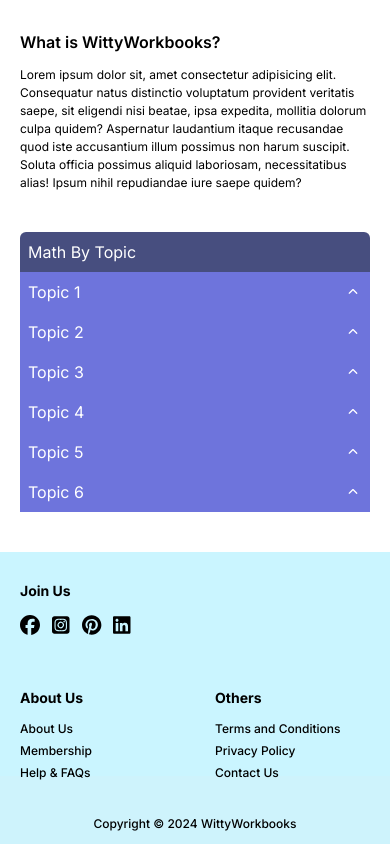
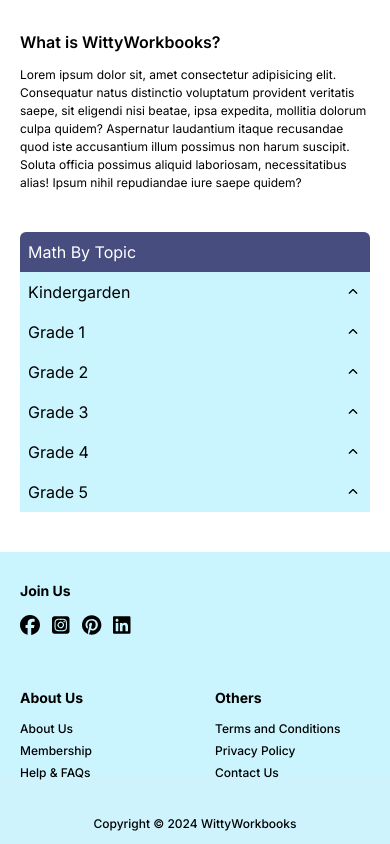
Before and after one commit to Faiaz-Rahman/k5new, a Next.js app: page /math-by-topic in a window 390 px wide. Shown: the part 843-1687 px from the top of the page. Built offline with nearby package versions, Linux system fonts and the light colour scheme.

Commit message:
accordion ui logic updated based on figma.

```diff
--- a/src/app/_components/Accordion/Accordion.tsx
+++ b/src/app/_components/Accordion/Accordion.tsx
@@ -78,7 +78,7 @@
     const [openInner, setOpenInner] = useState<boolean>(false)
 
     const accordion_dropdown_style: string =
-        'h-10 pl-2 cursor-pointer flex items-center justify-between bg-[--accordion-grade-color] text-sm hover:bg-slate-50 w-full'
+        'h-10 pl-2 cursor-pointer flex items-center justify-between bg-white text-sm hover:bg-[--accordion-hover] w-full'
 
     useEffect(() => {
         console.log('likee =>', selectedInner)
@@ -95,8 +95,8 @@
         <li {...props} className="">
             <header
                 role="button"
-                className="bg-[--accordion-topic] flex justify-between
-                items-center py-2 pl-2 w-full text-white lg:w-[200px]"
+                className="bg-[--card] flex justify-between
+                items-center py-2 pl-2 w-full text-black lg:w-[200px] text-[16px]"
                 onClick={() => {
                     setSelected(open ? null : value)
                 }}
@@ -104,7 +104,7 @@
                 {trigger}
                 <FontAwesomeIcon
                     icon={faChevronUp}
-                    className={`text-[10px] text-white
+                    className={`text-[10px] text-black
                         mr-3 transition-all ${
                             open ? 'rotate-180' : '0'
                         } duration-300`}
@@ -116,17 +116,12 @@
                 lg:w-[200px]
                 "
                 style={{
-                    height: open
-                        ? selectedInner
-                            ? 40 * (bottom_navbar_items.length - 1) +
-                              40 * topic_name.length
-                            : 40 * (bottom_navbar_items.length - 1)
-                        : 0,
+                    height: open ? 40 * (topic_name.length - 1) : 0,
                 }}
             >
                 <div ref={divRef} className="">
-                    {bottom_navbar_items.map((item, ind) => {
-                        if (ind < bottom_navbar_items.length - 1) {
+                    {topic_name.map((item, ind) => {
+                        if (ind < topic_name.length - 1) {
                             return (
                                 <div key={ind} className="">
                                     <div
@@ -145,46 +140,6 @@
                                         }}
                                     >
                                         {item}
-                                        <FontAwesomeIcon
-                                            icon={faChevronUp}
-                                            className={`text-[10px] text-black
-                                        mr-3 transition-all duration-300 ${
-                                            selectedInner === item
-                                                ? 'rotate-180'
-                                                : '0'
-                                        }`}
-                                        />
-                                    </div>
-
-                                    <div
-                                        className="transition-all
-                                        duration-300 overflow-y-hidden
-                                    "
-                                        style={{
-                                            height:
-                                                selectedInner === item
-                                                    ? 40 *
-                                                      topic_name.length
-                                                    : 0,
-                                        }}
-                                    >
-                                        <div ref={divRefInner}>
-                                            {topic_name.map(
-                                                (item, ind) => {
-                                                    return (
-                                                        <div
-                                                            key={ind}
-                                                            className={`h-10 pl-2 cursor-pointer flex items-center
-                                                                justify-between text-sm bg-white
-                                                                hover:bg-[--accordion-hover]
-                                                            `}
-                                                        >
-                                                            {item}
-                                                        </div>
-                                                    )
-                                                }
-                                            )}
-                                        </div>
                                     </div>
                                 </div>
                             )
--- a/src/app/math-by-topic/layout.tsx
+++ b/src/app/math-by-topic/layout.tsx
@@ -18,33 +18,33 @@
             >
                 <Accordion value="en">
                     <AccordionItem
-                        trigger="Topic 1"
-                        value={'Topic 1'}
+                        trigger="Kindergarden"
+                        value={'Kindergarden'}
                     ></AccordionItem>
 
                     <AccordionItem
-                        trigger="Topic 2"
-                        value={'Topic 2'}
+                        trigger="Grade 1"
+                        value={'Grade 1'}
                     ></AccordionItem>
 
                     <AccordionItem
-                        trigger="Topic 3"
-                        value={'Topic 3'}
+                        trigger="Grade 2"
+                        value={'Grade 2'}
                     ></AccordionItem>
 
                     <AccordionItem
-                        trigger="Topic 4"
-                        value={'Topic 4'}
+                        trigger="Grade 3"
+                        value={'Grade 3'}
                     ></AccordionItem>
 
                     <AccordionItem
-                        trigger="Topic 5"
-                        value={'Topic 5'}
+                        trigger="Grade 4"
+                        value={'Grade 4'}
                     ></AccordionItem>
 
                     <AccordionItem
-                        trigger="Topic 6"
-                        value={'Topic 6'}
+                        trigger="Grade 5"
+                        value={'Grade 5'}
                     ></AccordionItem>
                 </Accordion>
 
```
Also changed, not shown: src/app/_components/Header/index.tsx (+86 -23 lines).
